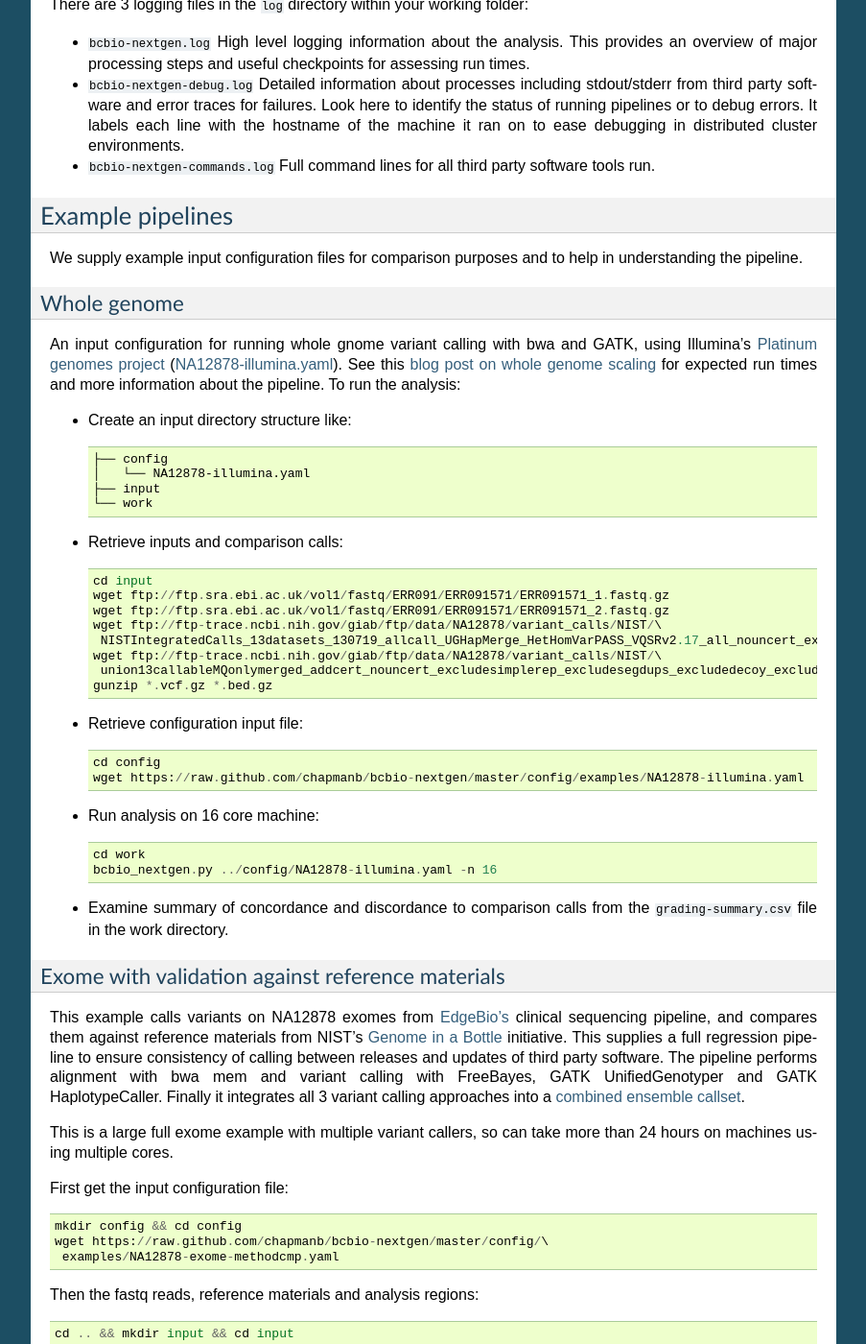
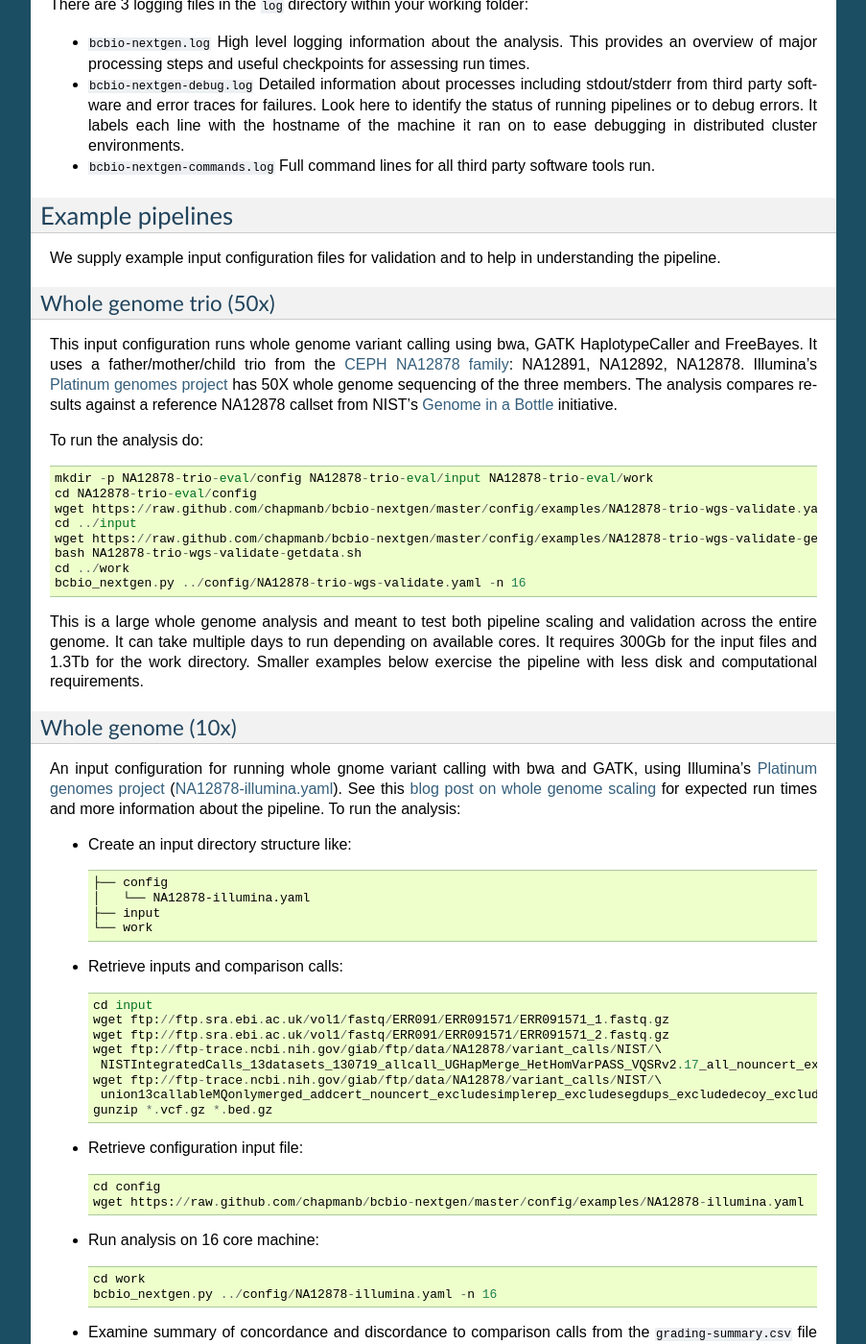
Before and after one commit to bcbio/bcbio-nextgen, a Sphinx documentation site: the page built from docs/contents/testing.rst, in a window 1280 px wide and 1400 px high, scrolled down 570 px. Shown: the whole window at 96% size, without its empty margins (198-1101 px from the left). Built offline with Sphinx 7.4.7, drawn with Linux system fonts in a browser that asks for light colours; some of the changed text lies outside the part shown.

Commit message:
Add configuration files, download scripts and documentation for CEPH trio WGS validation example run

```diff
--- a/docs/contents/testing.rst
+++ b/docs/contents/testing.rst
@@ -51,11 +51,40 @@ There are 3 logging files in the ``log`` directory within your working folder:
 Example pipelines
 =================
 
-We supply example input configuration files for comparison purposes
+We supply example input configuration files for validation
 and to help in understanding the pipeline.
 
-Whole genome
-~~~~~~~~~~~~
+Whole genome trio (50x)
+~~~~~~~~~~~~~~~~~~~~~~~
+
+This input configuration runs whole genome variant calling using bwa, GATK
+HaplotypeCaller and FreeBayes. It uses a father/mother/child
+trio from the `CEPH NA12878 family`_: NA12891, NA12892, NA12878.
+Illumina's `Platinum genomes project`_ has 50X whole genome sequencing of the
+three members. The analysis compares results against a reference
+NA12878 callset from NIST's `Genome in a Bottle`_ initiative.
+
+To run the analysis do::
+
+  mkdir -p NA12878-trio-eval/config NA12878-trio-eval/input NA12878-trio-eval/work
+  cd NA12878-trio-eval/config
+  wget https://raw.github.com/chapmanb/bcbio-nextgen/master/config/examples/NA12878-trio-wgs-validate.yaml
+  cd ../input
+  wget https://raw.github.com/chapmanb/bcbio-nextgen/master/config/examples/NA12878-trio-wgs-validate-getdata.sh
+  bash NA12878-trio-wgs-validate-getdata.sh
+  cd ../work
+  bcbio_nextgen.py ../config/NA12878-trio-wgs-validate.yaml -n 16
+
+This is a large whole genome analysis and meant to test both pipeline scaling
+and validation across the entire genome. It can take multiple days to run
+depending on available cores. It requires 300Gb for the input files and 1.3Tb
+for the work directory. Smaller examples below exercise the pipeline with
+less disk and computational requirements.
+
+.. _CEPH NA12878 family: http://blog.goldenhelix.com/wp-content/uploads/2013/03/Utah-Pedigree-1463-with-NA12878.png
+
+Whole genome (10x)
+~~~~~~~~~~~~~~~~~~
 An input configuration for running whole gnome variant calling with
 bwa and GATK, using Illumina's `Platinum genomes project`_
 (`NA12878-illumina.yaml`_). See this
@@ -122,7 +151,7 @@ Then the fastq reads, reference materials and analysis regions::
 
     cd .. && mkdir input && cd input
     wget https://s3.amazonaws.com/bcbio_nextgen/NA12878-NGv3-LAB1360-A_1.fastq.gz
-    wget https://s3.amazonaws.com/bcbio_nextgen/NA12878-NGv3-LAB1360-A_2.fastq.gz
+    wget https://s3.amazonaws.com/bcbio_nextgen/NA12878-NGv3-LAB1360-A_2.fastq.gjz
     wget https://s3.amazonaws.com/bcbio_nextgen/NGv3.bed.gz
     wget ftp://ftp-trace.ncbi.nih.gov/giab/ftp/data/NA12878/variant_calls/NIST/\
      NISTIntegratedCalls_13datasets_130719_allcall_UGHapMerge_HetHomVarPASS_VQSRv2.17_all_nouncert_excludesimplerep_excludesegdups_excludedecoy_excludeRepSeqSTRs_noCNVs.vcf.gz
```
Also changed, not shown: 2 other files.
